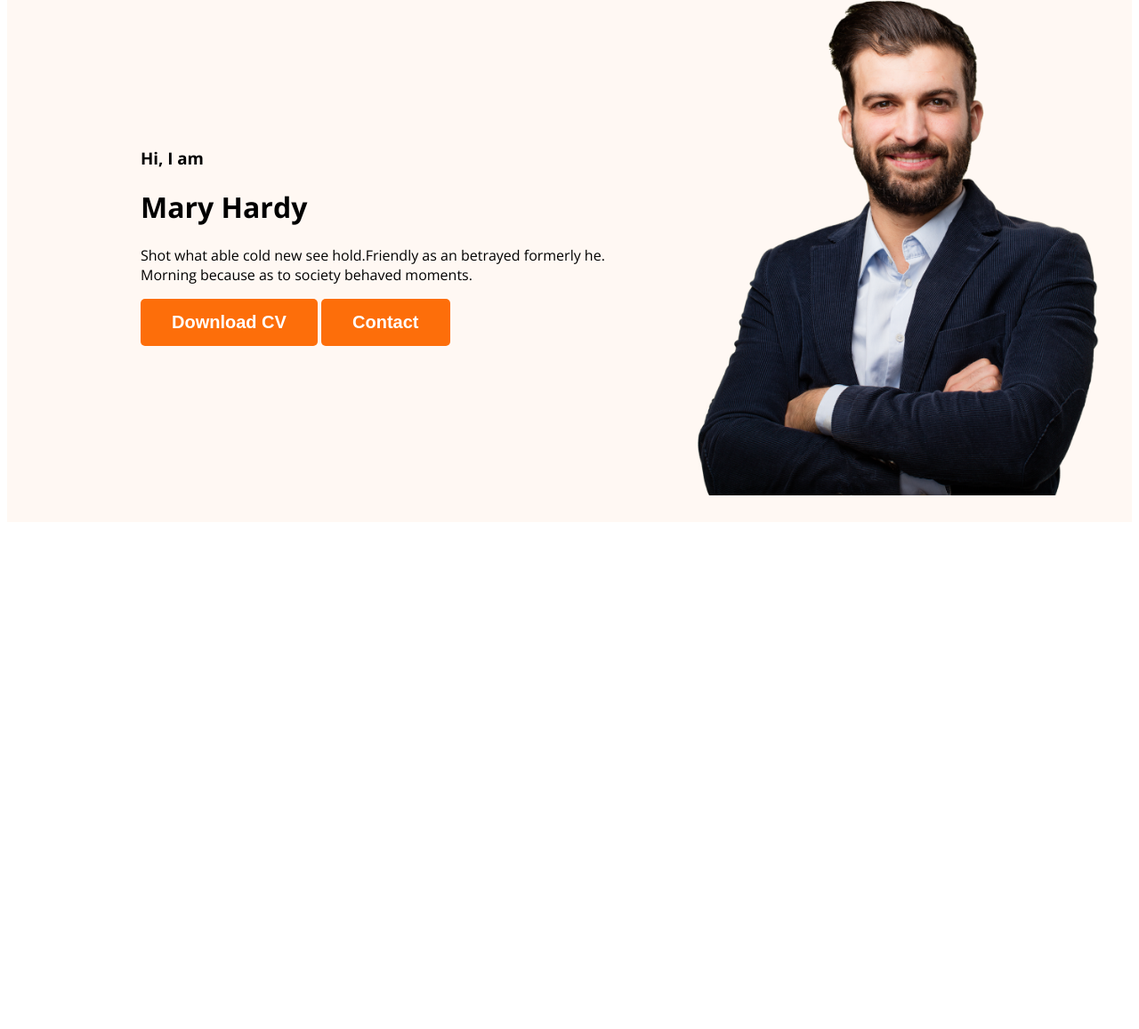
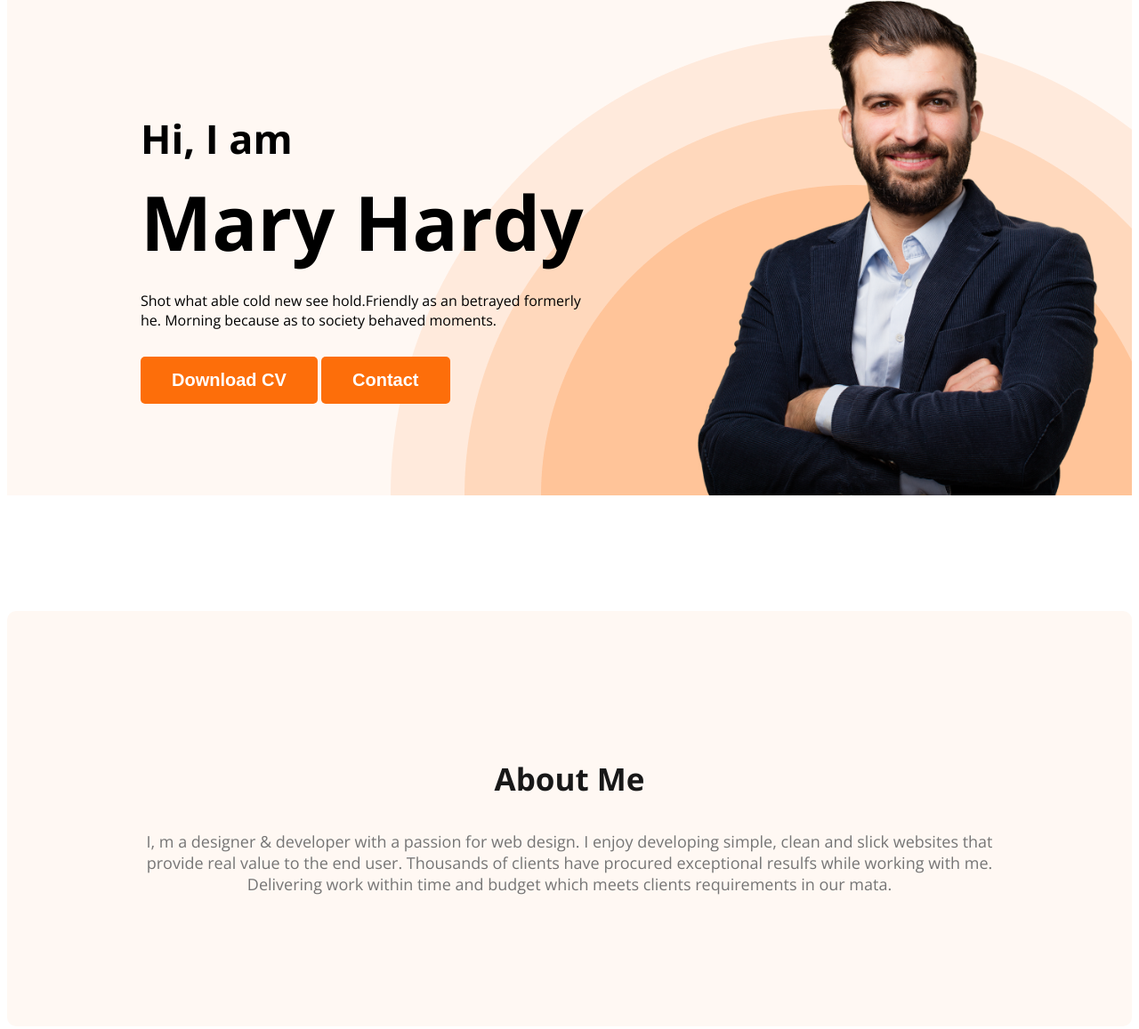
Before and after one commit to sifurr/developer-portfolio, a plain HTML site: page index.html in a window 1280 px wide. Shown: the part 211-1368 px from the top of the page at 89% size. Before the commit the page ends 806 px from the top, so only its background shows below. Drawn offline with nearby package versions, Linux system fonts and the light colour scheme.

Commit message:
about section created

```diff
--- a/index.html
+++ b/index.html
@@ -28,7 +28,7 @@
             <div class="banner-content">
                 <h3 class="banner-greeting">Hi, I  am</h3>
                 <h1 class="banner-title">Mary Hardy</h1>
-                <p>Shot what able cold new see hold.Friendly as an betrayed formerly he. Morning because as to society behaved moments.</p>
+                <p class="banner-description">Shot what able cold new see hold.Friendly as an betrayed formerly he. Morning because as to society behaved moments.</p>
                 <button class="btn-primary">Download CV</button>
                 <button class="btn-primary">Contact</button>
             </div>
@@ -36,6 +36,12 @@
         </div>
     </header>
     <main>
+        <section class="about">
+            <h3 class="section-title">About Me</h3>
+            <p class="section-description">
+                I, m a designer & developer with a passion for web design. I enjoy developing simple, clean and slick websites that provide real value to the end user. Thousands of clients have procured exceptional resulfs while working with me. Delivering work within time and budget which meets clients requirements in our mata.
+            </p>
+        </section>
 
     </main>
     <footer>
--- a/styles/portfolio.css
+++ b/styles/portfolio.css
@@ -16,6 +16,19 @@ body {
 
 .text-primary {
     color: #FD6E0A;
+}
+
+.section-title {
+    color: #181818;
+    text-align: center;
+    font-size: 35px;
+    font-weight: 700;
+}
+
+.section-description {
+    color: #757575;
+    text-align: center;
+    font-size: 18px;
 }
 
 /* nav related style */
@@ -49,15 +62,50 @@ nav a {
 }
 
 /* header related styles */
-.header{
+.header {
     background-color: #FFF8F3;
+    background-image: url('../images/header_bg.png');
+    background-repeat: no-repeat;
+    background-position: bottom right;
 }
-.banner{
-    padding: 30px 30px 30px 150px;
+
+.banner {
+    padding: 30px 30px 0px 150px;
     display: flex;
     align-items: center;
+    justify-content: space-between;
 }
 
-.banner .profile-pic{
+.banner-content {
+    max-width: 500px;
+}
+
+.banner .profile-pic {
     width: 500px;
 }
+
+.banner-greeting {
+    font-size: 45px;
+    margin-bottom: 0;
+}
+
+.banner-title {
+    font-size: 85px;
+    font-weight: 700;
+    margin-top: 5px;
+    margin-bottom: 20px;
+}
+
+.banner-description {
+    margin-bottom: 30px;
+}
+
+/* main related styles */
+
+/* about related styles */
+.about {
+    padding: 130px;
+    border-radius: 10px;
+    background: #FFF8F3;
+    margin: 130px 0px;
+}
```
